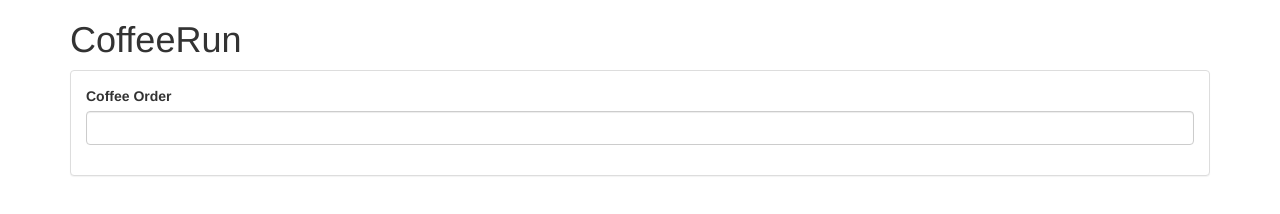
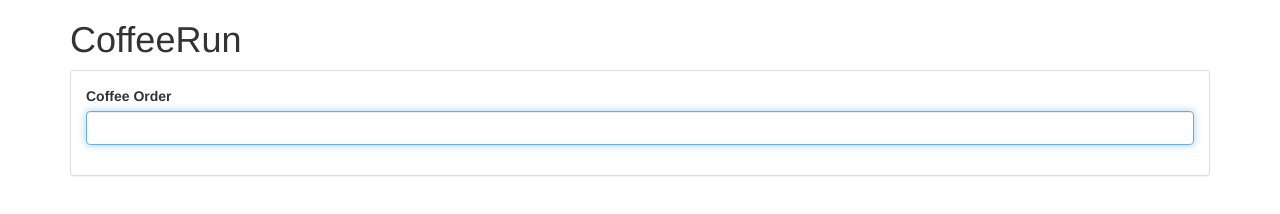
Before and after one commit to DevsStackerRepo/front-end-dev-coffeerun, a plain HTML site: page index.html in a window 1280 px wide. Drawn offline with nearby package versions, Linux system fonts and the light colour scheme.

Commit message:
Adding autofocus

```diff
--- a/index.html
+++ b/index.html
@@ -16,7 +16,7 @@
         <form data-coffee-order="form">
             <div class="form-group">
                 <label for="coffeeOrder">Coffee Order</label>
-                <input class="form-control" name="coffee" id="coffeeOrder">
+                <input class="form-control" name="coffee" id="coffeeOrder" autofocus>
               </div>
         </form>
       </div>
```
